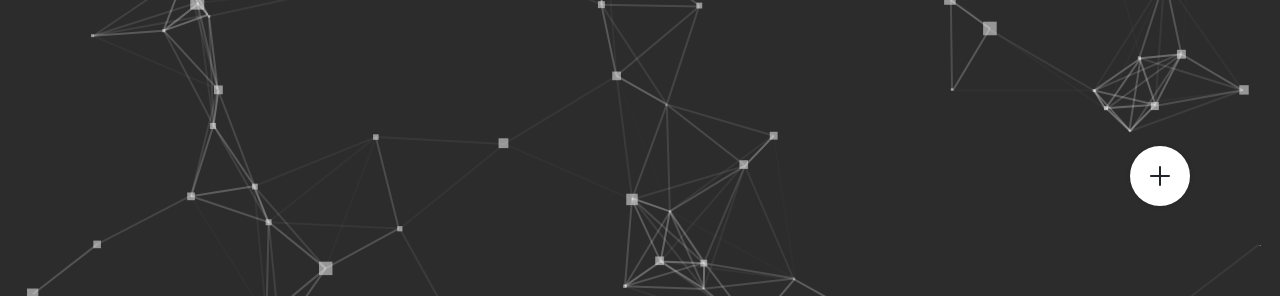
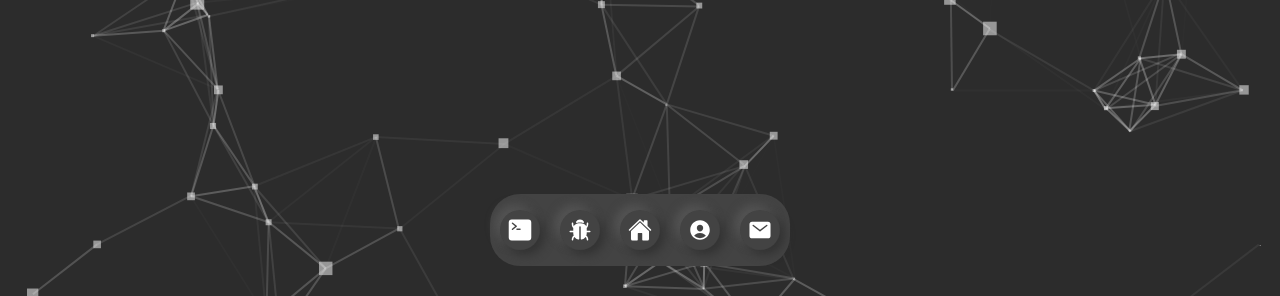
Before and after one commit to adarshtsatheesh/HACKERPORTFOLIO, a plain HTML site: page index.html in a window 1280 px wide. Shown: the part 504-800 px from the top of the page. Drawn offline with nearby package versions, Linux system fonts and the light colour scheme; a script that the page names is missing.

Commit message:
new navbar

```diff
--- a/index.html
+++ b/index.html
@@ -38,6 +38,16 @@
   <div class="cursor-dot" data-cursor-dot></div>
   <div class="cursor-outline" data-cursor-outline></div>
 
+      <!-- navbar -->
+      <div class="menubar">
+        <a href="#"><ion-icon name="terminal"></ion-icon></a>
+        <a href="#"><ion-icon name="bug"></ion-icon></a>
+        <a href="#"><ion-icon name="home"></ion-icon></a>
+        <a href="#"><ion-icon name="person-circle"></ion-icon></a>
+        <a href="#"><ion-icon name="mail"></ion-icon></a>
+
+    </div>
+      <!-- navbar -->
   <!-- menu bar -->
 
 
@@ -75,6 +85,8 @@
   </div>
 
   <!-- menu bar ends -->
+
+
 
 
   <!-- hero -->
--- a/style.css
+++ b/style.css
@@ -24,7 +24,7 @@ border: 2px solid hsla(0, 0%, 100%, 0.5);
   left: 0;
   transform: translate(-50%, -50%);
   border-radius: 50%;
-  z-index: 100;
+  z-index: 9999;
   pointer-events: none;
 }
 
@@ -61,7 +61,7 @@ transition: left 0.05s ease, top 0.05s ease;
 /* menu bar */
 
 .menu-bar {
-  position: fixed;
+  position: block;
   bottom: 20px;
   right: 20px;
   z-index: 9999; /* Ensure it's above other content */
@@ -69,17 +69,17 @@ transition: left 0.05s ease, top 0.05s ease;
 
 .menu-bar .menu{
 
-  position: relative;
+  position: block;
   width: 200px;
   height: 200px;
-  display: flex;
+  display: none;
   justify-content: center;
   align-items: center;
 
 }
 
 .menu-bar .menu li{
-  position: absolute;
+  position: block;
   left: 0;
   list-style: none;
   transform-origin: 100px;
@@ -96,7 +96,7 @@ transition: left 0.05s ease, top 0.05s ease;
 }
 
 .menu-bar .menu li a {
-  display: flex;
+  display: none;
   justify-content: center;
   align-items: center;
   width: 40px;
@@ -118,7 +118,7 @@ transition: left 0.05s ease, top 0.05s ease;
   width: 60px;
   height: 60px;
   background: #fff;
-  display: flex;
+  display: none;
   justify-content: center;
   align-items: center;
   z-index: 10000;
@@ -162,6 +162,40 @@ transition: left 0.05s ease, top 0.05s ease;
 }
 
 /* menu bar end */
+
+
+/* navbar */
+.menubar {
+  max-width: 30em;
+  display: flex;
+  position: fixed;
+  z-index: 100;
+  bottom: 30px; /* Adjust as needed to move the navbar up */
+  left: 50%;
+  transform: translateX(-50%);
+  justify-content: space-around;
+  padding: 16px 0;
+  background-color: #434343;
+  border-radius: 30px;
+}
+
+.menubar a {
+  display: flex;
+  align-items: center;
+  justify-content: center;
+  width: 40px;
+  height: 40px;
+  border-radius: 50%;
+  box-shadow: 5px 5px 10px #333333, -5px -5px 10px #555555;
+  font-size: 1.5rem;
+  color: #ffffff;
+  margin: 0 10px; /* Add space between icons */
+}
+
+.menubar a:active {
+  box-shadow: 5px 5px #333333 inset, -5px -5px 10px #555555 inset;
+}
+/* navbar */
 
 /* particle.js */
 #particles-js-hero{
```
